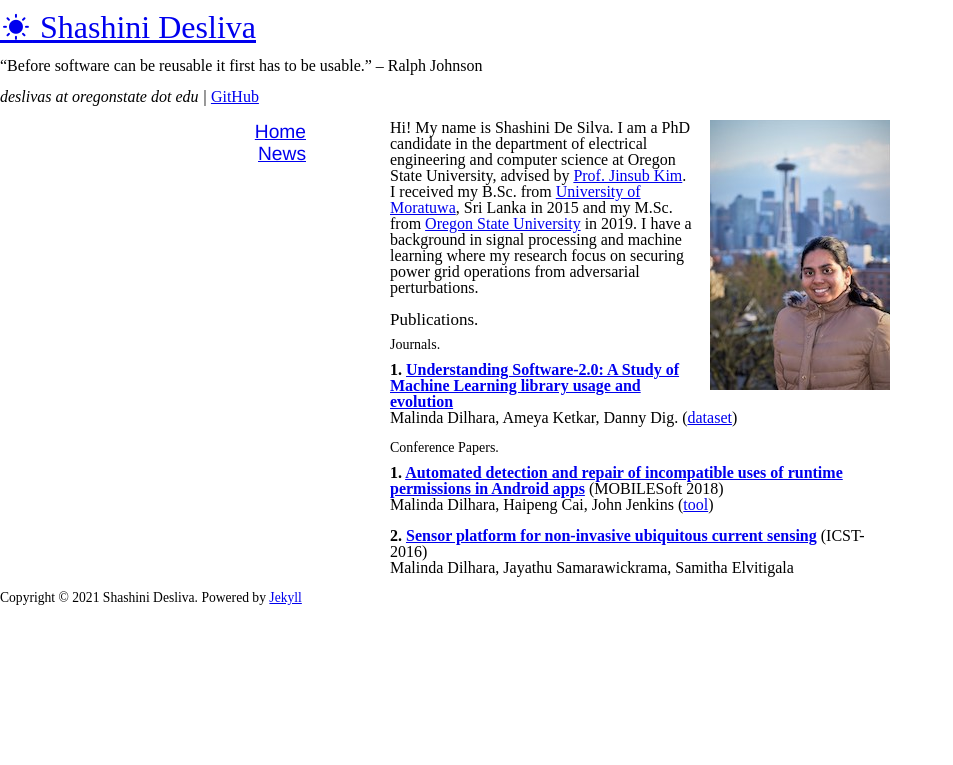
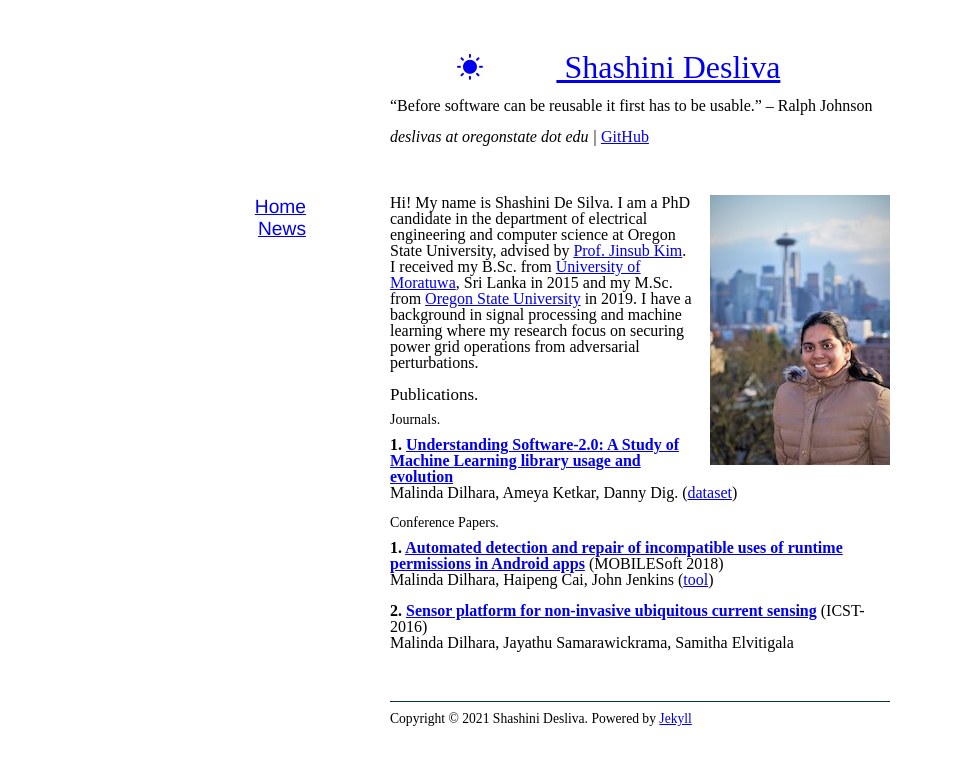
Before and after one commit to shashidesilvas/shashidesilvas.github.io, a Jekyll site: the page built from index.markdown, in a window 1280 px wide. Shown: the top 765 px of the page, without its empty margins (0-953 px from the left). Built offline with Jekyll 4.4.1, drawn with Linux system fonts in a browser that asks for light colours; nearby versions of some CDN libraries; the list of posts is cut into pages by our own code.

Commit message:
Update style.css

```diff
--- a/assets/css/style.css
+++ b/assets/css/style.css
@@ -8,7 +8,7 @@ html, body, div, span, applet, object, iframe, h1, h2, h3, h4, h5, h6, p, blockq
 	vertical-align: baseline;
 }
 article, aside, details, figcaption, figure, footer, header, hgroup, menu, nav, section {
-	display: contents;
+	display: block;
 }
 body {
 	line-height: 1;
@@ -150,7 +150,7 @@ article h1 a.anchor {
 	margin-left: 8px;
 }
 article img {
-	display: contents;
+	display: block;
 	text-align: center;
 	margin: 0 auto 1em auto;
 }
@@ -168,7 +168,7 @@ img.right {
 	margin: 0 0 1em 1em;
 }
 img.center {
-	display: contents;
+	display: block;
 	text-align: center;
 	margin: 0 auto 1em auto;
 }
@@ -199,7 +199,7 @@ img.center {
 		margin: 10px 10px 20px 10px;
 	}
 	#sidebar nav select.mnav {
-		display: contents;
+		display: block;
 		margin-bottom: 15px;
 	}
 }
@@ -219,9 +219,9 @@ img.center {
   font-style: normal;
   font-weight: normal;
   speak: none;
-  display: contents;
+  display: inline-block;
   text-decoration: inherit;
-  width: 1em;
+  width: 5em;
   margin-right: .2em;
   text-align: center;
   font-variant: normal;
```
